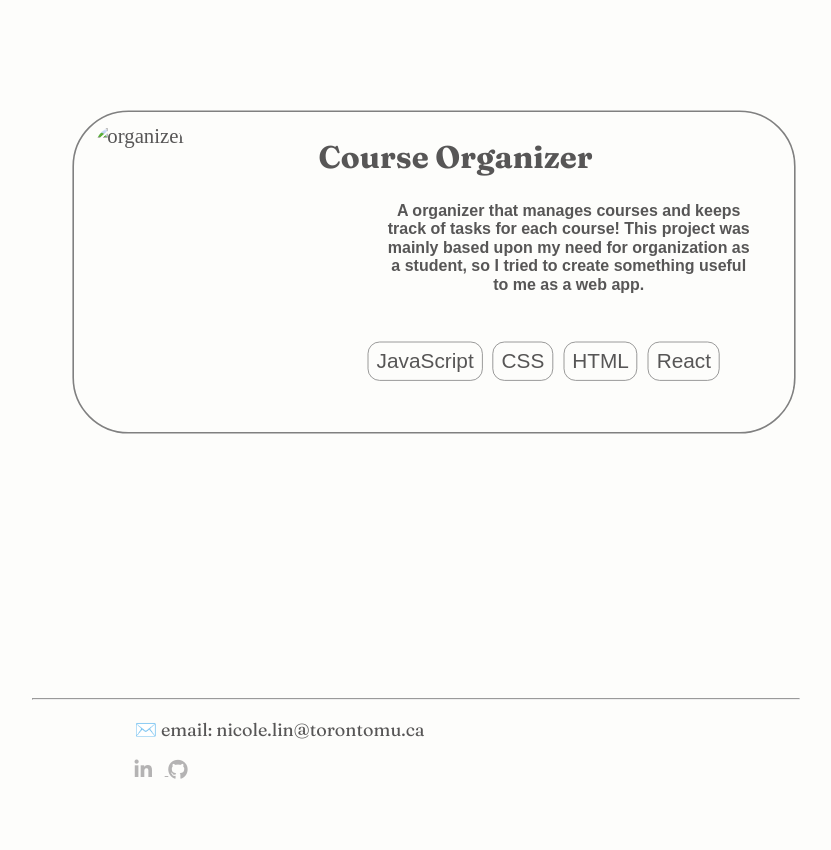
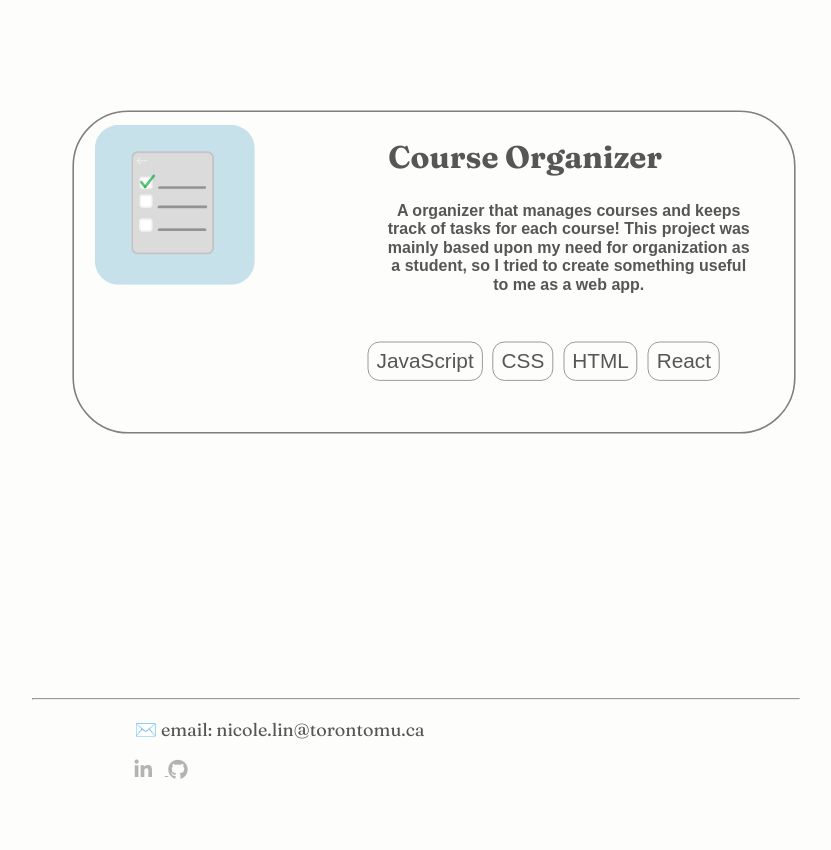
Before and after one commit to nliinnn/portfolio-website, a plain HTML site: page index.html in a window 1280 px wide. Shown: the part 1800-2650 px from the top of the page, without its empty margins (224-1055 px from the left). Drawn offline with Linux system fonts and the light colour scheme; a web font is replaced by a local one.

Commit message:
fix path for organizer.png

```diff
--- a/index.html
+++ b/index.html
@@ -58,7 +58,7 @@
             <h1> My Featured Work </h1>
             <a href="https://github.com/nliinnn/course-organizer">
                 <div class="work">
-                    <img src="organizer.png" alt="organizer"/>
+                    <img src="images/organizer.png" alt="organizer"/>
                     <div class="description">
                         <h2> Course Organizer </h2>
                         <p> A organizer that manages courses and keeps track of tasks for each course! This project was mainly based upon my need
```
